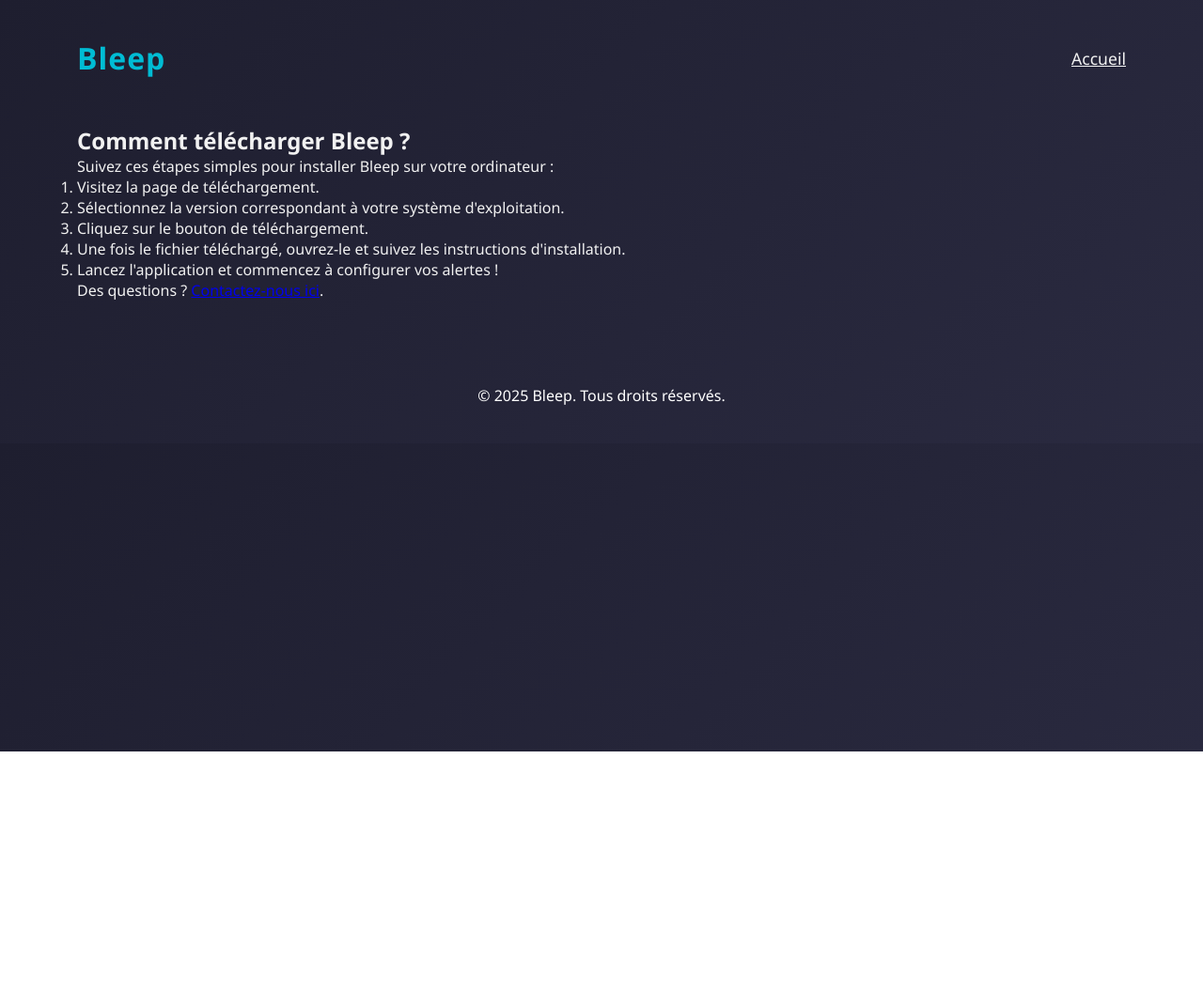
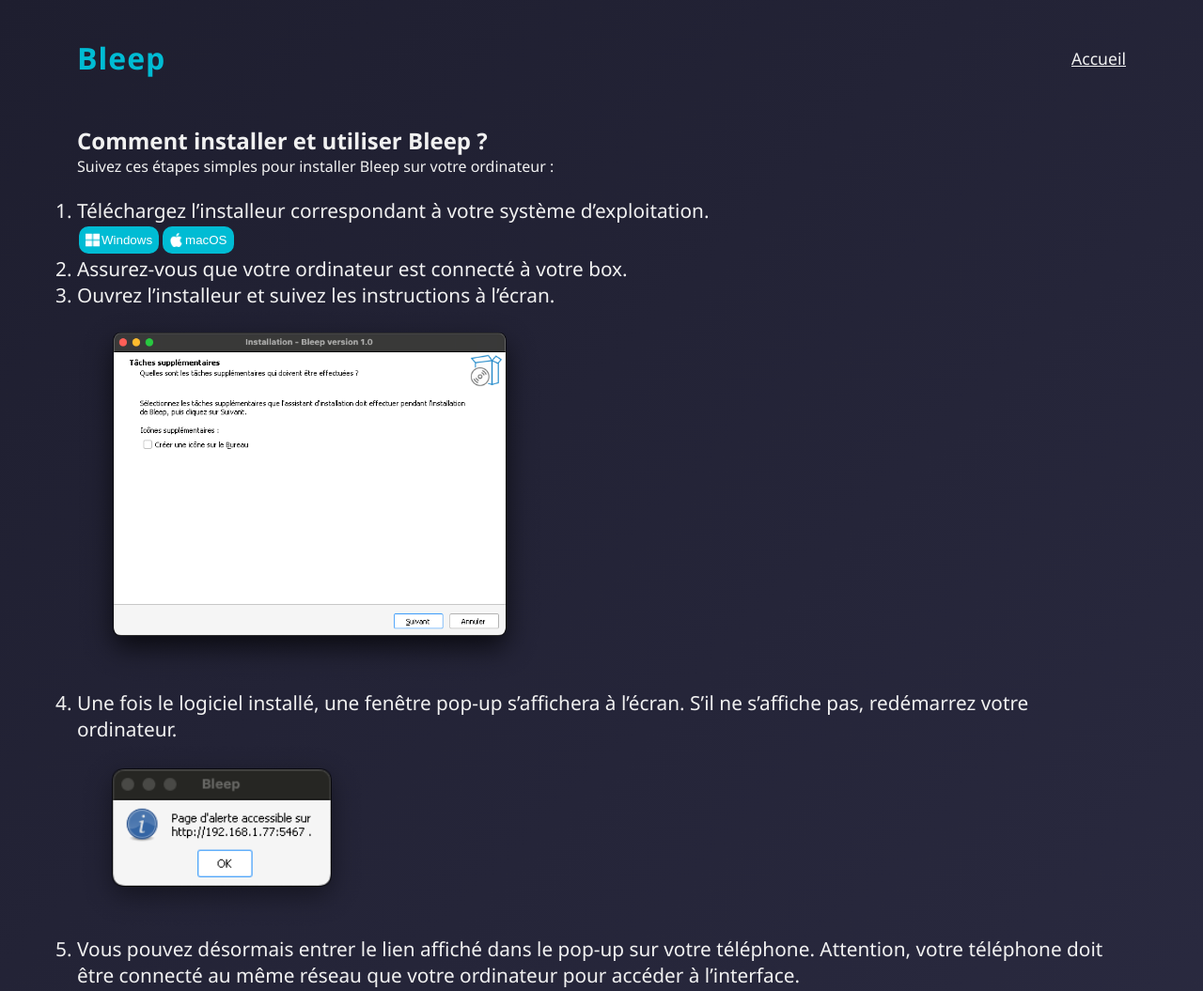
Before and after one commit to Bleep-app/bleep-app.github.io, a plain HTML site: page how-to-download.html in a window 1280 px wide. Shown: the top 1055 px of the page at 94% size. Before the commit the page ends 800 px from the top, so only its background shows below. Drawn offline with Linux system fonts and the light colour scheme.

Commit message:
Add files via upload

```diff
--- a/how-to-download.html
+++ b/how-to-download.html
@@ -17,21 +17,24 @@
             </nav>
         </div>
     </header>
-
     <main>
         <section class="download-guide">
-            <h2>Comment télécharger Bleep ?</h2>
+            <h2>Comment installer et utiliser Bleep ?</h2>
             <p>Suivez ces étapes simples pour installer Bleep sur votre ordinateur :</p>
+            <br>
+            <ol>
+                <li>Téléchargez l’installeur correspondant à votre système d’exploitation.</li>
+                <a href="https://bleep-app.github.io/dist/BleepInstaller.exe"><button><img class="icon" src="assets/windows.png"></img>Windows</button></a><a href="https://bleep-app.github.io/dist/Bleep.dmg"><button><img class="icon" src="assets/apple.png"></img>macOS</button></a>
+                <li>Assurez-vous que votre ordinateur est connecté à votre box.</li>
+                <li>Ouvrez l’installeur et suivez les instructions à l’écran.</li>
+                <img src="assets/installer.png" class="screenshot">
+                <li>Une fois le logiciel installé, une fenêtre pop-up s’affichera à l’écran. S’il ne s’affiche pas, redémarrez votre ordinateur.</li>
+                <img src="assets/popup.png" class="screenshot tiny">
+                <li>Vous pouvez désormais entrer le lien affiché dans le pop-up sur votre téléphone. Attention, votre téléphone doit être connecté au même réseau que votre ordinateur pour accéder à l’interface.</li>
 
-            <ol>
-                <li>Visitez la page de téléchargement.</li>
-                <li>Sélectionnez la version correspondant à votre système d'exploitation.</li>
-                <li>Cliquez sur le bouton de téléchargement.</li>
-                <li>Une fois le fichier téléchargé, ouvrez-le et suivez les instructions d'installation.</li>
-                <li>Lancez l'application et commencez à configurer vos alertes !</li>
             </ol>
-
-            <p>Des questions ? <a href="contact.html">Contactez-nous ici</a>.</p>
+            <br>
+            <!--<p>Des questions ? <a href="contact.html">Contactez-nous ici</a>.</p>-->
         </section>
     </main>
 
--- a/styles.css
+++ b/styles.css
@@ -11,6 +11,20 @@ body {
     background: linear-gradient(135deg, #1e1e2f, #2a2a40);
     color: #f1f1f1;
     margin: 0;
+}
+button{
+    background-color: #00bcd4;
+    padding: 7px;
+    margin: 2px;
+    border-radius: 10px;
+    color: white;
+    border: none;
+
+}
+button:hover{
+    background-color: #00e1ff;
+
+
 }
 
 /* Header */
@@ -201,13 +215,23 @@ footer {
     }
 }
 
+ol{
+    font-size: 1.3em;
+}
 
-img {
-    background-color: #2f2f3c;
-    padding: 6vw;
+.icon{
+    height: 15px;
+    width:auto;
+    margin-right: 2px;
+    vertical-align: text-top;
+}
+.screenshot{
     border-radius: 20px;
-    box-shadow: 0 0 20px rgba(0, 0, 0, 0.4);
-    max-width: 800px;
-    margin: 5vh auto;
+    height: 400px;
+    width: auto;
     transition: all 0.3s ease-in-out;
+    place-items: center;
 }
+.tiny{
+    height: 200px;
+}
```
